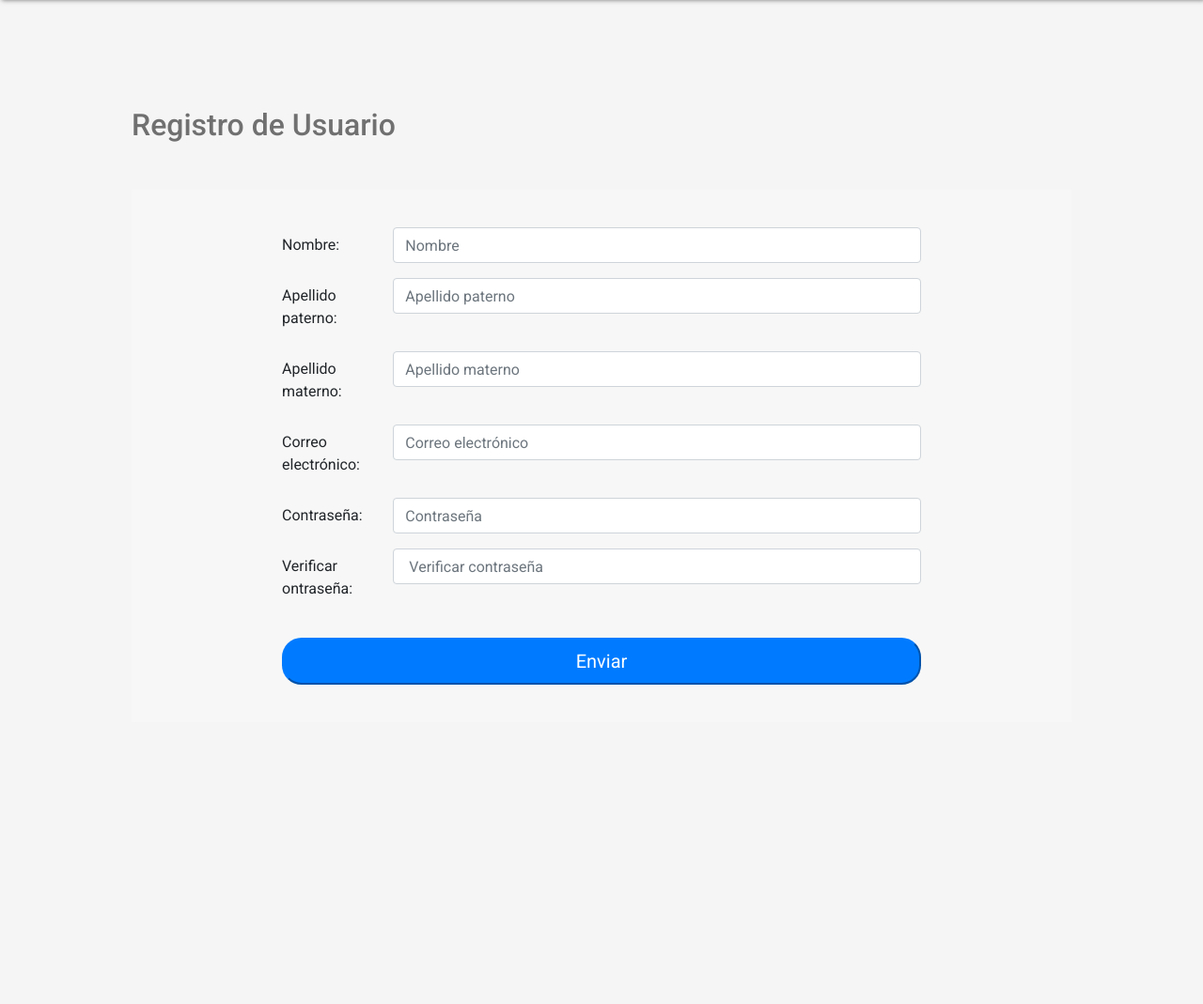
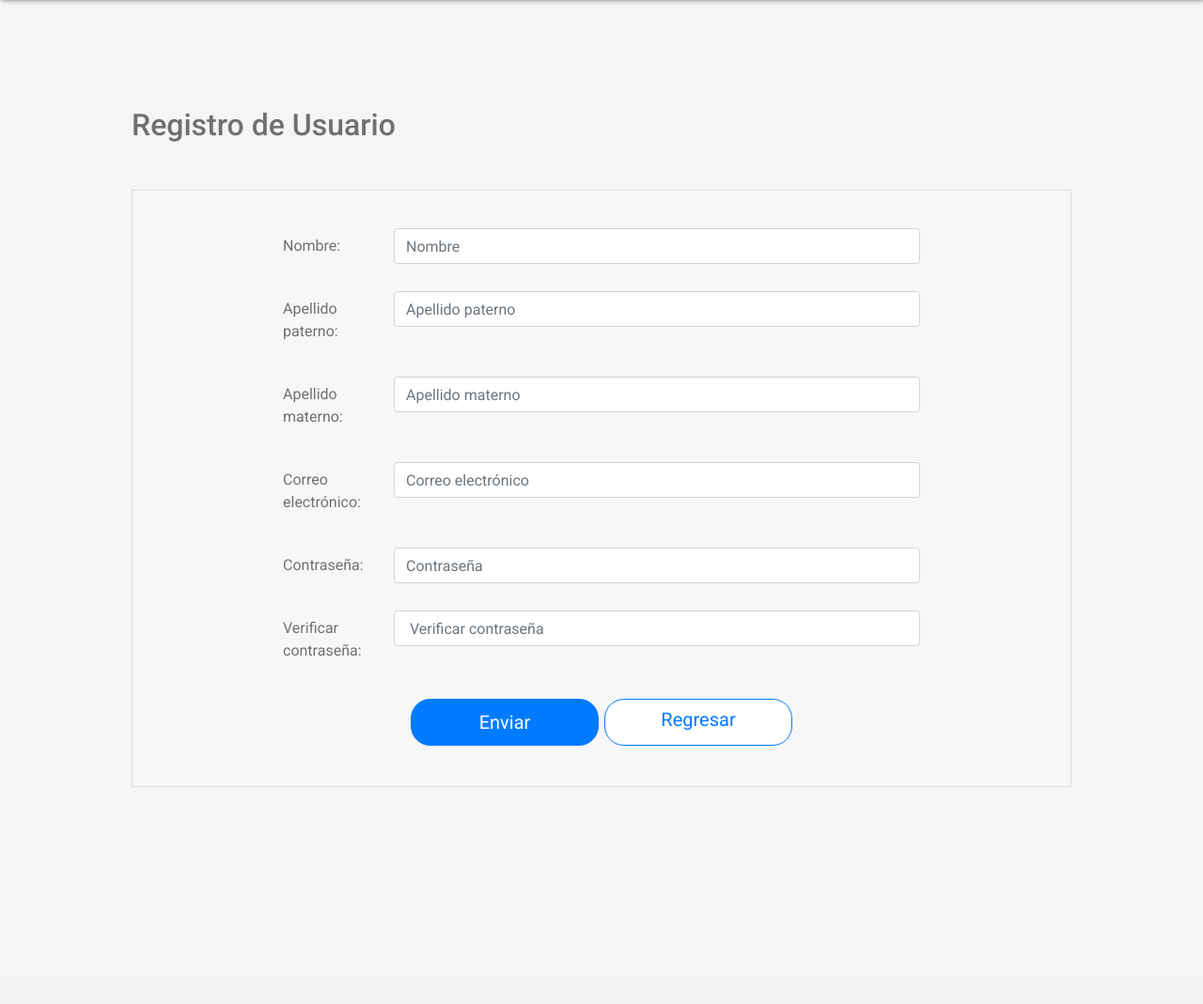
Before and after one commit to AbrahamRH/SistemaHoteleroWeb, a PHP site: page /Pantallas/registroUsuario.php in a window 1280 px wide. Shown: the part 151-1220 px from the top of the page at 94% size. After the commit the page ends 989 px from the top, so only its background shows below. Run offline with PHP 8.4, Linux system fonts and the light colour scheme.

Commit message:
Se movieron los botones del envio y se agrego boton de regresar a el registro

```diff
--- a/CSS/registroUsuario.css
+++ b/CSS/registroUsuario.css
@@ -2,8 +2,15 @@
 
 .contenedor {
     padding: 40px 160px;
-    margin-bottom: 300px;;
+    margin-bottom: 200px;;
+    border: 1px solid #dedede;
     background-color: #F7F7F7;
+    color: #707070;
+    font-family: 'Roboto',Arial, Helvetica, sans-serif;
+}
+
+.col-sm-2 {
+    padding-bottom: 20px;
 }
 
 .registroUsuario {
@@ -15,6 +22,12 @@
     padding-top: 15px;
 }
 
+.flex-container {
+    display: flex;
+    flex-wrap: wrap;
+    justify-content: center;
+}
+
 
 .registroUsuario > .titulo {
     margin: 100px auto 50px;
@@ -22,6 +35,38 @@
     font-weight: 500;
 }
 
+.btn {
+    width: 200px;
+    height: 50px;
+    border-radius: 1.3rem;
+    font-size: 1.25rem;
+    margin: 3px;
+}
+.btn-registrar {
+    background-color: #007BFF;
+    border-color: #007BFF;
+    color:#FFF;
+    line-height: 1.5;
+}
+
+.btn-registrar:hover {
+    background-color:#007bffd8;
+    color: #FFF;
+}
+
+.btn-regresar {
+    background-color: #FFF;
+    border: 1px solid #007BFF;
+    color:#007BFF;
+    text-align: center;
+}
+
+.btn-regresar:hover {
+    background-color:#FFF;
+    color: #007bffd8;
+}
+
+
 
 @media screen and (max-width: 600px) {
     .registroUsuario {
--- a/CSS/styles.css
+++ b/CSS/styles.css
@@ -28,27 +28,6 @@ header .logo {
     float: left;
 }
 
-.btn-enviar {
-    display: block;
-    width: 100%;
-    background-color: #007BFF;
-    border-color: #007BFF;
-    color:#FFF;
-    font-size: 1.25rem;
-    line-height: 1.5;
-    border-radius: 1.3rem;
-}
-
-.btn-enviar:hover {
-    background-color:#FFF;
-    color: #007BFF;
-}
-
-form  .btn-enviar {
-    margin-top: 33px;
-    padding: 8px 89px;
-}
-
 footer {
     position: absolute;
     display: block;
--- a/Pantallas/registroUsuario.php
+++ b/Pantallas/registroUsuario.php
@@ -50,12 +50,15 @@
                     </div>
                 </div>
                 <div class="form-group row">
-                    <label for="verPassword" class="col-sm-2 col-form-label">Verificar ontraseña:</label>
+                    <label for="verPassword" class="col-sm-2 col-form-label">Verificar contraseña:</label>
                     <div class="col-sm-10">
                         <input type="password" class="form-control" id="verPassword" placeholder=" Verificar contraseña">
                     </div>
                 </div>
-                <button class="btn-enviar">Enviar</button>
+                <div class="flex-container">
+                    <button class="btn-registrar btn">Enviar</button>
+                    <a href="./menu.php" class="btn-regresar btn">Regresar</a>
+                </div>
             </div>
 
 
```
Also changed, not shown: CSS/signin.css (+21 -0 lines). Lines whose indentation alone changed are shown as unchanged.
